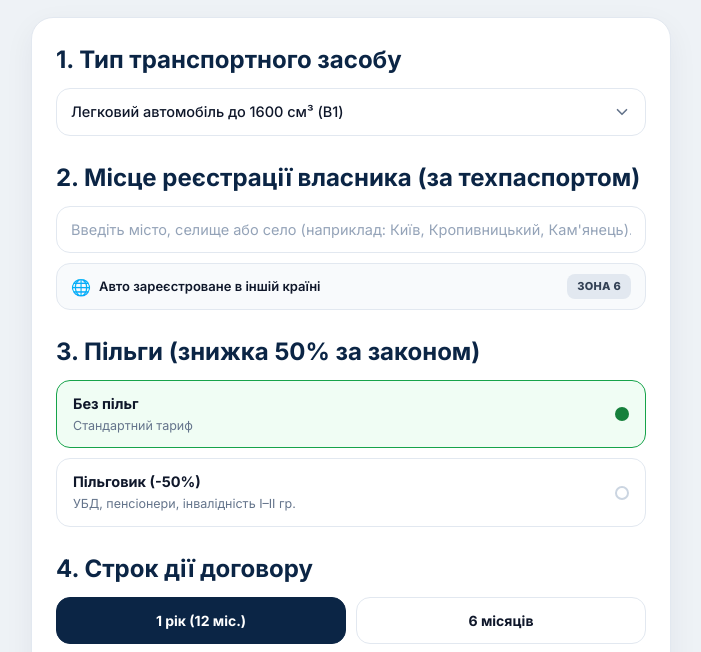
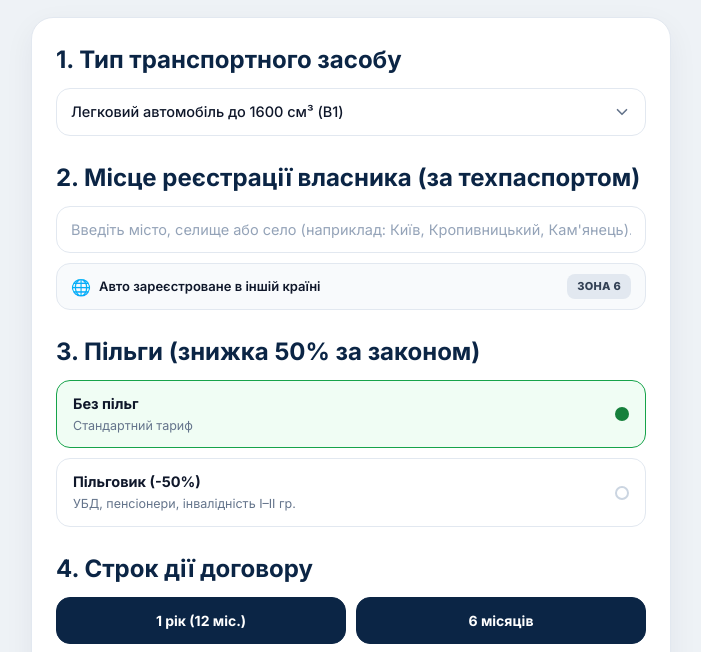
Before and after one commit to Agent-Sulima/avtocyvilka, a plain HTML site: page index.html in a window 1280 px wide. Shown: the part 148-800 px from the top of the page, without its empty margins (289-990 px from the left). Drawn offline with nearby package versions, Linux system fonts and the light colour scheme.

Commit message:
Update index.html

```diff
--- a/index.html
+++ b/index.html
@@ -228,8 +228,8 @@
           <button
             type="button"
             data-months="6"
-            data-coef="0.75"
-            class="term-btn rounded-[14px] border-[1.5px] border-[#e2e8f0] bg-white hover:bg-[#f8fafc] text-[#0f172a] py-3 px-3 text-[14px] font-bold transition"
+            data-coef="0.7"
+            class="term-btn rounded-[14px] border-[1.5px] border-[#0b2545] bg-[#0b2545] text-white py-3 px-3 text-[14px] font-bold transition"
           >
             6 місяців
           </button>
```
